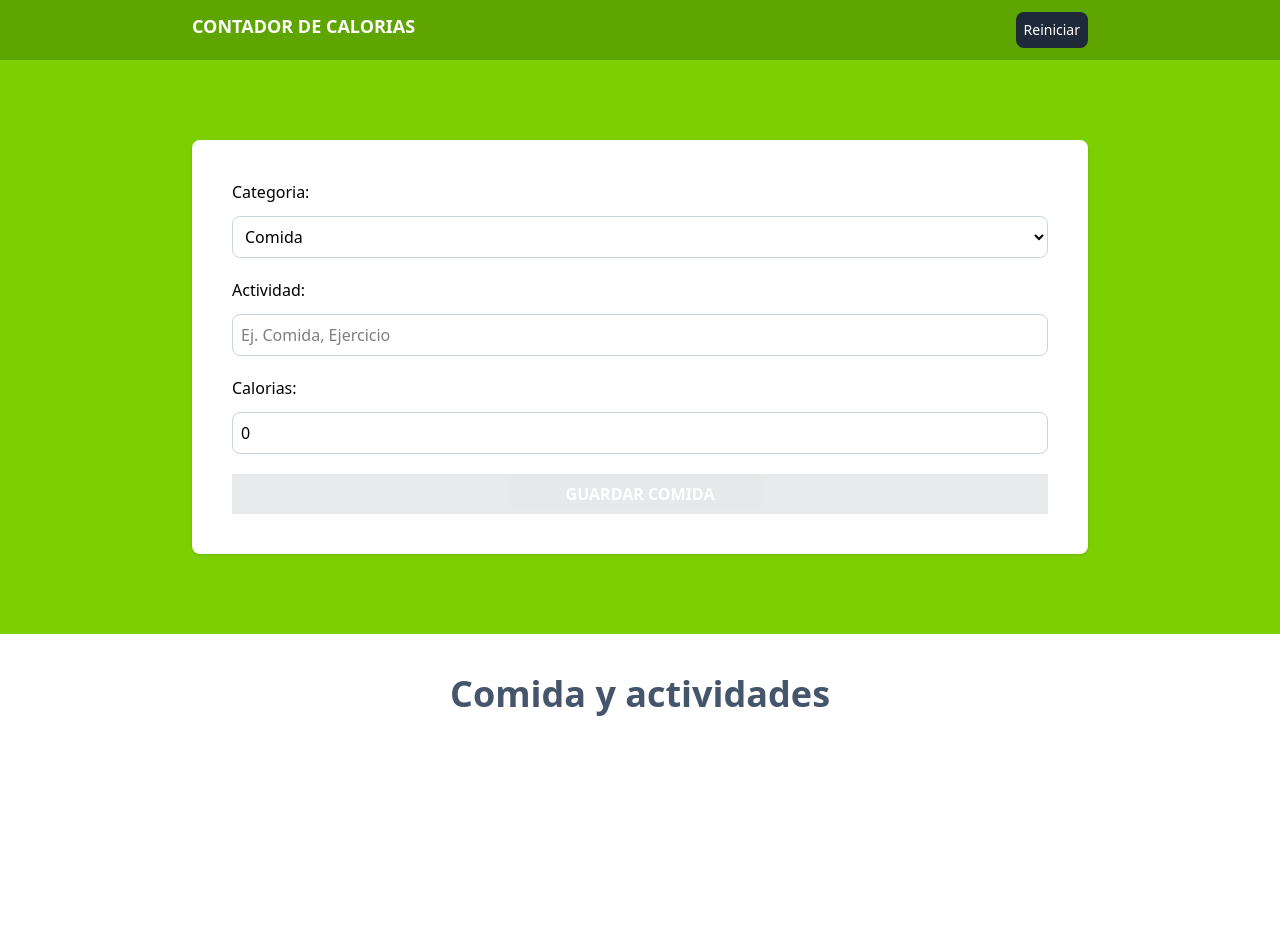
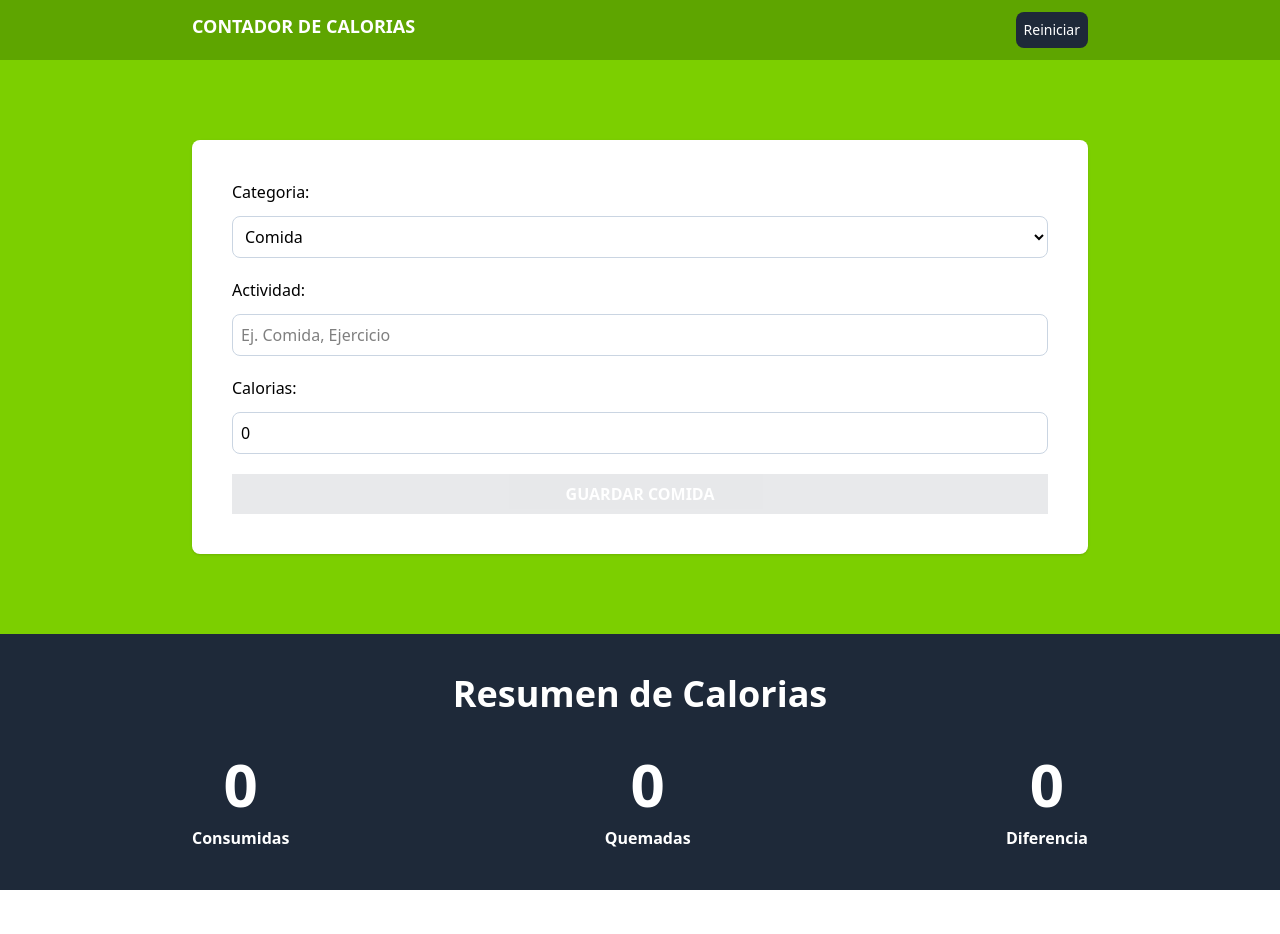
Before and after one commit to jesusRL96/Curso-ts_react-udmy, a React (Vite) app in the folder calorias-contador/: page / in a window 1280 px wide. Shown: the top 934 px of the page. Before the commit the page ends 800 px from the top, so only its background shows below. Built offline with nearby package versions, Linux system fonts and the light colour scheme.

Commit message:
Mostrar resumen

```diff
--- a/calorias-contador/package.json
+++ b/calorias-contador/package.json
@@ -4,7 +4,7 @@
   "version": "0.0.0",
   "type": "module",
   "scripts": {
-    "dev": "vite --port 3001 --host",
+    "dev": "vite --port 9030 --host",
     "build": "tsc -b && vite build",
     "lint": "eslint .",
     "preview": "vite preview"
--- a/calorias-contador/src/App.tsx
+++ b/calorias-contador/src/App.tsx
@@ -2,6 +2,7 @@ import { useEffect, useMemo, useReducer } from "react";
 import Form from "./Components/Form";
 import { activityReducer, initialState } from "./reducers/activity-reducer";
 import { ActivityList } from "./Components/ActivityList";
+import { CalorieTracker } from "./Components/CalorieTracker";
 
 function App() {
   const [state, dispatch] = useReducer(activityReducer, initialState);
@@ -32,6 +33,11 @@ function App() {
           <Form dispatch={dispatch} state={state} />
         </div>
       </section>
+      <section className="bg-gray-800 py-10">
+        <div className="max-w-4xl mx-auto">
+          <CalorieTracker activities={state.activities} />
+        </div>
+      </section>
       <section className="p-10 mx-auto max-w-4xl">
         <div className="max-w-4xl mx-auto">
           <ActivityList activities={state.activities} dispatch={dispatch} />
--- /dev/null
+++ b/calorias-contador/src/Components/CalorieDisplay.tsx
@@ -0,0 +1,14 @@
+export const CalorieDisplay = ({
+  calories,
+  text,
+}: {
+  calories: number;
+  text: string;
+}) => {
+  return (
+    <p className="text-white font-bold rounded-full grid grid-cols-1 gap-3 text-center">
+      <span className="font-black text-6xl text-orange">{calories}</span>
+      {text}
+    </p>
+  );
+};
--- /dev/null
+++ b/calorias-contador/src/Components/CalorieTracker.tsx
@@ -0,0 +1,36 @@
+import { useMemo } from "react";
+import { Activity } from "../Types";
+import { CalorieDisplay } from "./CalorieDisplay";
+
+export const CalorieTracker = ({ activities }: { activities: Activity[] }) => {
+  const caloriesConsumed: number = useMemo(
+    () =>
+      activities.reduce(
+        (total, activity) =>
+          activity.category === 1 ? total + activity.calories : total,
+        0,
+      ),
+    [activities],
+  );
+  const caloriesBurned = useMemo(
+    () =>
+      activities.reduce(
+        (total, activity) =>
+          activity.category === 2 ? total + activity.calories : total,
+        0,
+      ),
+    [activities],
+  );
+  return (
+    <>
+      <h2 className="text-4xl font-black text-white text-center">
+        Resumen de Calorias
+      </h2>
+      <div className="flex flex-col items-center md:flex-row md:justify-between gsp-5 mt-10">
+        <CalorieDisplay calories={caloriesConsumed} text="Consumidas" />
+        <CalorieDisplay calories={caloriesBurned} text="Quemadas" />
+        <CalorieDisplay calories={caloriesConsumed - caloriesBurned} text="Diferencia" />
+      </div>
+    </>
+  );
+};
--- a/calorias-contador/src/Components/Form.tsx
+++ b/calorias-contador/src/Components/Form.tsx
@@ -24,7 +24,9 @@ const Form = ({ dispatch, state }: FormProps) => {
 			const activeActivity = state.activities.find(
 				(i) => i.id === state.activeId,
 			);
+			if (activeActivity) {
 				setActivity(activeActivity);
+			}
 		}
 	}, [state.activeId]);
 
```
Lines whose indentation alone changed are shown as unchanged.
